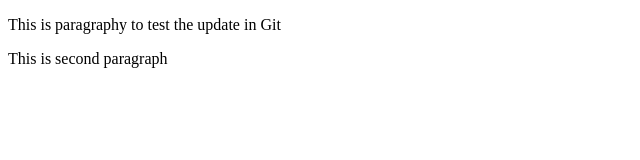
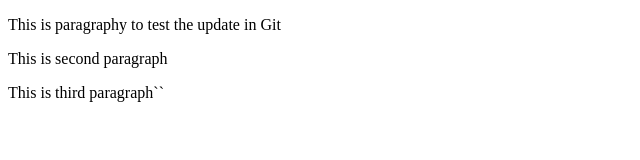
Before and after one commit to Murugananthstr/git-example-project, a plain HTML site: page index.html in a window 1280 px wide. Shown: the whole page, without its empty margins (0-640 px from the left). Drawn offline with Linux system fonts and the light colour scheme.

Commit message:
third paragraph is added

```diff
--- a/index.html
+++ b/index.html
@@ -9,5 +9,6 @@
   <body>
     <p>This is paragraphy to test the update in Git</p>
     <p>This is second paragraph</p>
+    <p>This is third paragraph``</p>
   </body>
 </html>
```
